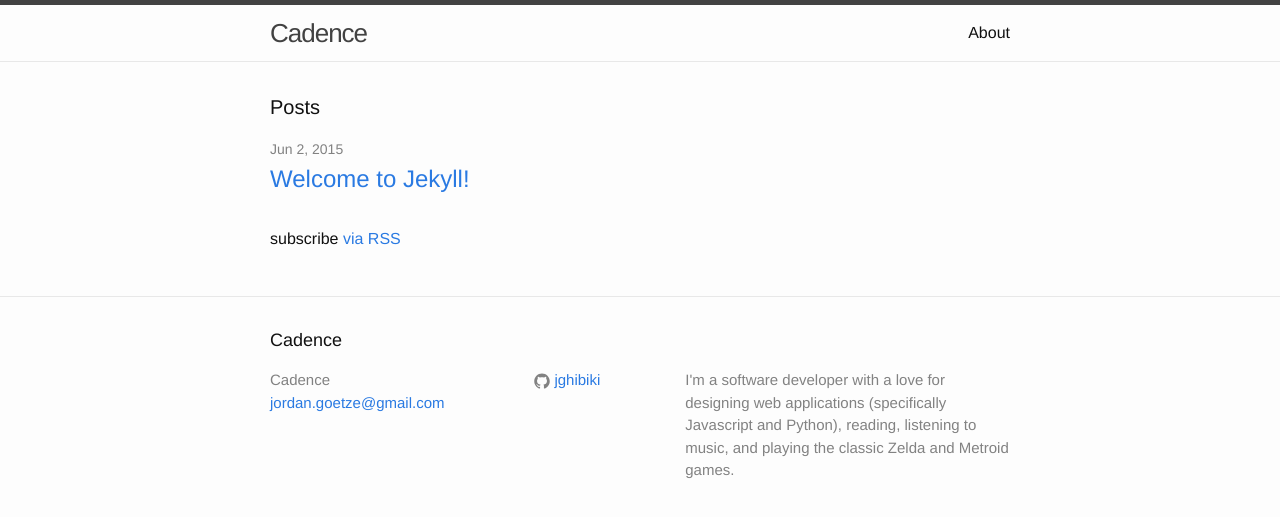
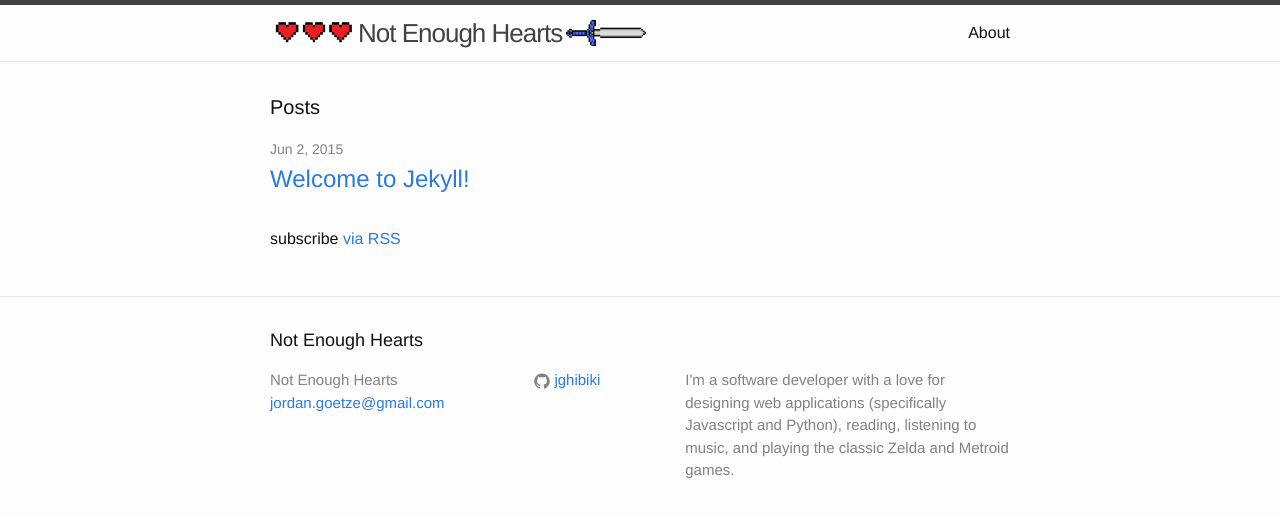
Before and after one commit to jghibiki/jghibiki.github.io, a Jekyll site: the page built from index.html, in a window 1280 px wide. Shown: the top 517 px of the page. Built offline with Jekyll 4.4.1, drawn with Linux system fonts in a browser that asks for light colours.

Commit message:
Adds sword and updates index

```diff
--- a/_config.yml
+++ b/_config.yml
@@ -1,5 +1,5 @@
 # Site settings
-title: Cadence
+title: Not Enough Hearts
 email: jordan.goetze@gmail.com
 description: > # this means to ignore newlines until "baseurl:"
     I'm a software developer with a love for designing web applications (specifically Javascript and Python), reading, listening to music, and playing the classic Zelda and Metroid games.
--- a/_includes/header.html
+++ b/_includes/header.html
@@ -2,7 +2,11 @@
 
   <div class="wrapper">
 
+    <img class="site-header-hearts" src="../images/hearts.png"/>
+
     <a class="site-title" href="{{ site.baseurl }}/">{{ site.title }}</a>
+
+    <img class="site-header-sword" src="../images/sword.png"/>
 
     <nav class="site-nav">
       <a href="#" class="menu-icon">
--- a/_sass/_layout.scss
+++ b/_sass/_layout.scss
@@ -8,6 +8,22 @@
 
     // Positioning context for the mobile navigation icon
     position: relative;
+}
+
+.site-header-hearts{
+    float: left;
+    max-width: 80px;
+    padding-top: 14px;
+    padding-left: 4px;
+    padding-right: 4px;
+}
+
+.site-header-sword{
+    float:left;
+    max-width: 80px;
+    padding-top: 15px;
+    padding-left: 4px;
+    padding-right: 4px;
 }
 
 .site-title {
```
Also changed, not shown: images/sword.png (added).
